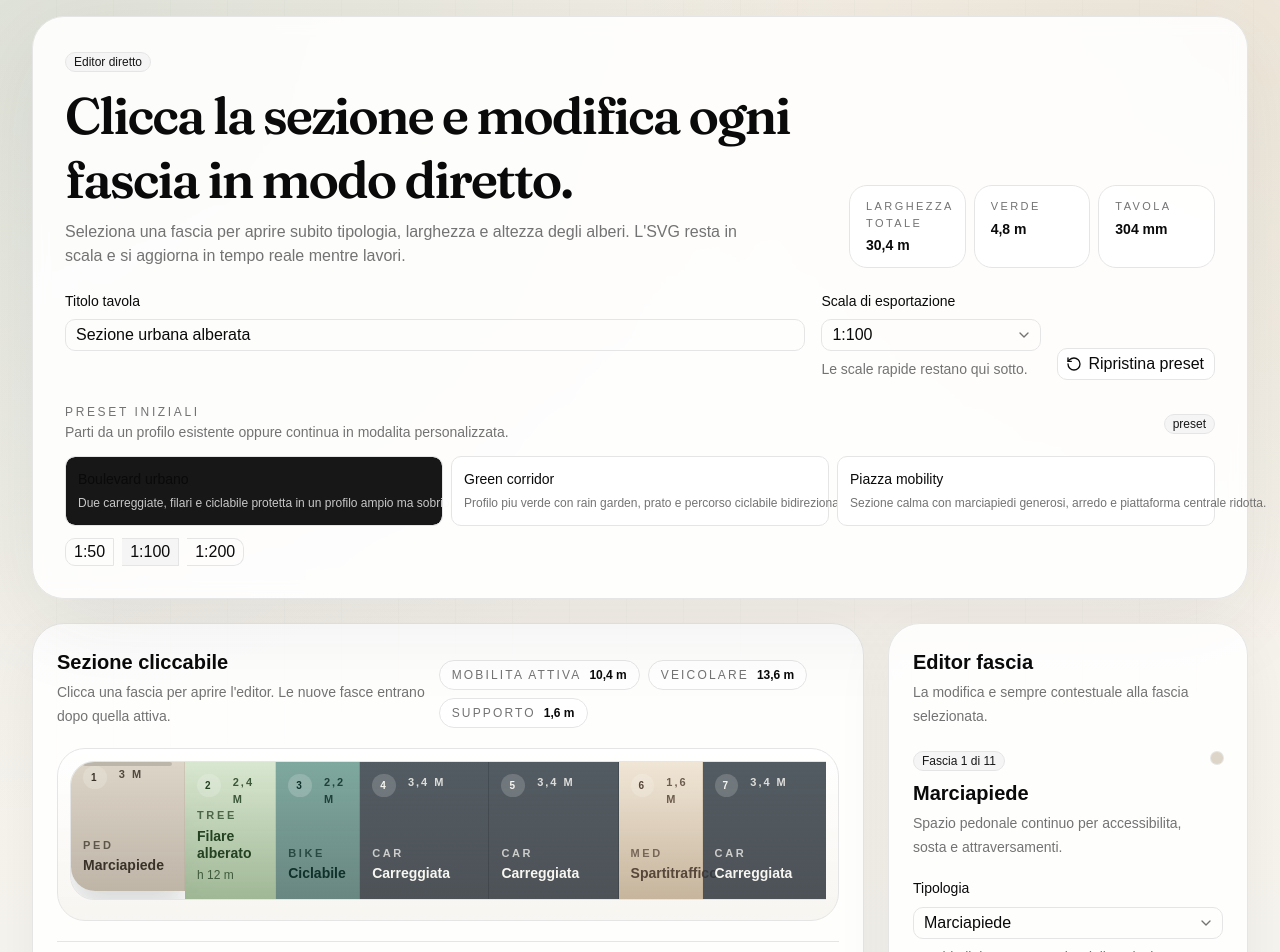
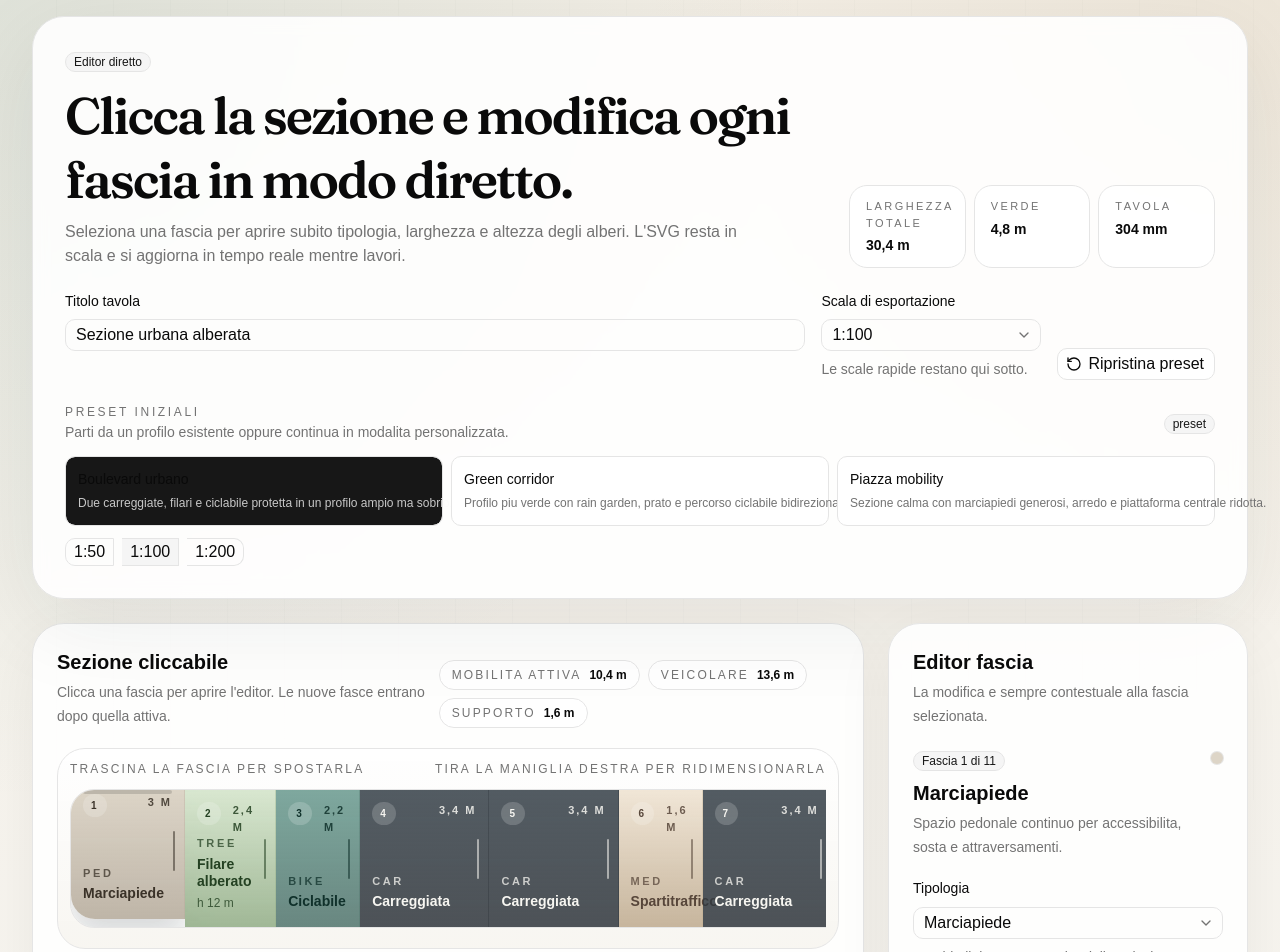
Before and after one commit to matteocollotti-code/Sezioni, a React (Vite) app: page / in a window 1280 px wide. Shown: the top 952 px of the page. Built offline with nearby package versions, Linux system fonts and the light colour scheme.

Commit message:
feat: support drag and resize in section strip

```diff
--- a/src/App.tsx
+++ b/src/App.tsx
@@ -195,6 +195,36 @@ function App() {
     })
     setActiveElementId(id)
     markAsCustom()
+  }
+
+  const reorderElement = (id: string, targetIndex: number) => {
+    setElements((current) => {
+      const currentIndex = current.findIndex((element) => element.id === id)
+
+      if (
+        currentIndex === -1 ||
+        targetIndex < 0 ||
+        targetIndex >= current.length ||
+        targetIndex === currentIndex
+      ) {
+        return current
+      }
+
+      const next = [...current]
+      const [moved] = next.splice(currentIndex, 1)
+      next.splice(targetIndex, 0, moved)
+      return next
+    })
+    setActiveElementId(id)
+    markAsCustom()
+  }
+
+  const resizeElement = (id: string, value: number) => {
+    updateElement(id, (element) => ({
+      ...element,
+      width: clampWidth(element.type, value),
+    }))
+    setActiveElementId(id)
   }
 
   const removeElement = (id: string) => {
@@ -396,6 +426,8 @@ function App() {
               totalWidth={metrics.totalWidth}
               activeElementId={resolvedActiveElementId}
               onSelect={setActiveElementId}
+              onResize={resizeElement}
+              onReorder={reorderElement}
             />
 
             <Separator />
@@ -499,16 +531,6 @@ function App() {
               />
             </div>
 
-            <p className="text-sm leading-6 text-muted-foreground">
-              La variante{" "}
-              <span className="font-medium text-foreground">
-                {previewVariant === "clean" ? "clean" : "illustrata"}
-              </span>{" "}
-              {previewVariant === "clean"
-                ? "mantiene campiture, quote e misure per una postproduzione rapida."
-                : "usa alberi derivati da misto.ai, icone da Balshi_Icon Database_2D.ai e un impianto grafico tecnico ispirato a 260407_Benghazi Street Sections.ai."}
-            </p>
-
             {isSummaryVisible ? (
               <SectionSummaryCard
                 title="Summary dimensionale"
--- a/src/components/section-editor/InteractiveSectionStrip.tsx
+++ b/src/components/section-editor/InteractiveSectionStrip.tsx
@@ -1,3 +1,5 @@
+import * as React from "react"
+
 import { elementDefinitions } from "@/data/sectionLibrary"
 import type { SectionElement } from "@/types"
 import { cn } from "@/lib/utils"
@@ -13,14 +15,87 @@ interface InteractiveSectionStripProps {
   totalWidth: number
   activeElementId: string | null
   onSelect: (id: string) => void
+  onResize: (id: string, width: number) => void
+  onReorder: (id: string, targetIndex: number) => void
 }
+
+type InteractionState =
+  | {
+      mode: "move"
+      id: string
+    }
+  | {
+      mode: "resize"
+      id: string
+      startClientX: number
+      startWidth: number
+    }
 
 export function InteractiveSectionStrip({
   elements,
   totalWidth,
   activeElementId,
   onSelect,
+  onResize,
+  onReorder,
 }: InteractiveSectionStripProps) {
+  const trackRef = React.useRef<HTMLDivElement | null>(null)
+  const [interaction, setInteraction] = React.useState<InteractionState | null>(null)
+  const draggingId = interaction?.mode === "move" ? interaction.id : null
+  const resizingId = interaction?.mode === "resize" ? interaction.id : null
+
+  React.useEffect(() => {
+    if (!interaction) {
+      return
+    }
+
+    const handlePointerMove = (event: PointerEvent) => {
+      if (interaction.mode === "resize") {
+        const renderedWidth = trackRef.current?.clientWidth ?? getInteractiveStripWidth(totalWidth)
+        const pixelsPerMeter = totalWidth > 0 ? renderedWidth / totalWidth : 0
+
+        if (!pixelsPerMeter) {
+          return
+        }
+
+        const deltaWidth = (event.clientX - interaction.startClientX) / pixelsPerMeter
+        onResize(interaction.id, interaction.startWidth + deltaWidth)
+        return
+      }
+
+      const targetIndex = resolveTargetIndex(
+        event.clientX,
+        elements,
+        totalWidth,
+        trackRef.current
+      )
+
+      if (targetIndex === null) {
+        return
+      }
+
+      const currentIndex = elements.findIndex((element) => element.id === interaction.id)
+
+      if (currentIndex !== -1 && targetIndex !== currentIndex) {
+        onReorder(interaction.id, targetIndex)
+      }
+    }
+
+    const handlePointerUp = () => {
+      setInteraction(null)
+    }
+
+    window.addEventListener("pointermove", handlePointerMove)
+    window.addEventListener("pointerup", handlePointerUp)
+    window.addEventListener("pointercancel", handlePointerUp)
+
+    return () => {
+      window.removeEventListener("pointermove", handlePointerMove)
+      window.removeEventListener("pointerup", handlePointerUp)
+      window.removeEventListener("pointercancel", handlePointerUp)
+    }
+  }, [elements, interaction, onReorder, onResize, totalWidth])
+
   if (elements.length === 0 || totalWidth <= 0) {
     return (
       <div className="rounded-[28px] border border-dashed border-border bg-muted/35 px-4 py-8 text-center text-sm leading-6 text-muted-foreground">
@@ -34,8 +109,14 @@ export function InteractiveSectionStrip({
 
   return (
     <div className="overflow-hidden rounded-[28px] border border-border/70 bg-[linear-gradient(180deg,rgba(255,255,255,0.78),rgba(247,245,240,0.94))] p-3">
+      <div className="mb-3 flex flex-wrap items-center justify-between gap-3 text-xs uppercase tracking-[0.18em] text-muted-foreground">
+        <span>Trascina la fascia per spostarla</span>
+        <span>Tira la maniglia destra per ridimensionarla</span>
+      </div>
+
       <div className="overflow-x-auto pb-2">
         <div
+          ref={trackRef}
           className="flex min-w-full items-stretch overflow-hidden rounded-[24px] border border-border/70 bg-background/70"
           style={{ width: `${stripWidth}px` }}
         >
@@ -47,24 +128,42 @@ export function InteractiveSectionStrip({
               stripWidth
             )
             const isActive = element.id === activeElementId
+            const isDragging = element.id === draggingId
+            const isResizing = element.id === resizingId
 
             return (
-              <button
+              <div
                 key={element.id}
-                type="button"
-                onClick={() => onSelect(element.id)}
+                role="button"
+                tabIndex={0}
+                onPointerDown={(event) => {
+                  if (event.button !== 0) {
+                    return
+                  }
+
+                  onSelect(element.id)
+                  setInteraction({
+                    mode: "move",
+                    id: element.id,
+                  })
+                }}
+                onKeyDown={(event) => {
+                  if (event.key === "Enter" || event.key === " ") {
+                    event.preventDefault()
+                    onSelect(element.id)
+                  }
+                }}
                 className={cn(
-                  "group relative flex shrink-0 flex-col justify-between border-r px-3 pb-4 pt-3 text-left transition-all duration-300 ease-out last:border-r-0 first:rounded-l-[24px] last:rounded-r-[24px] focus-visible:outline-none focus-visible:ring-2 focus-visible:ring-primary/40 focus-visible:ring-offset-2 focus-visible:ring-offset-background",
+                  "group relative flex shrink-0 cursor-grab flex-col justify-between border-r px-3 pb-4 pt-3 text-left transition-all duration-300 ease-out last:border-r-0 first:rounded-l-[24px] last:rounded-r-[24px] focus-visible:outline-none focus-visible:ring-2 focus-visible:ring-primary/40 focus-visible:ring-offset-2 focus-visible:ring-offset-background",
                   isActive
                     ? "-translate-y-2 shadow-[0_18px_32px_rgba(16,24,40,0.16)]"
-                    : "hover:-translate-y-1 hover:shadow-[0_12px_24px_rgba(16,24,40,0.1)]"
+                    : "hover:-translate-y-1 hover:shadow-[0_12px_24px_rgba(16,24,40,0.1)]",
+                  isDragging && "cursor-grabbing ring-2 ring-primary/30",
+                  isResizing && "ring-2 ring-primary/40"
                 )}
                 style={{
                   width: `${segmentWidth}px`,
-                  minWidth: `${Math.min(
-                    124,
-                    Math.max(84, element.width * 18)
-                  )}px`,
+                  minWidth: `${Math.min(124, Math.max(84, element.width * 18))}px`,
                   color: definition.textColor,
                   borderColor: withAlpha(definition.stroke, 0.32),
                   background: `linear-gradient(180deg, ${withAlpha(
@@ -105,7 +204,27 @@ export function InteractiveSectionStrip({
                 {isActive ? (
                   <span className="pointer-events-none absolute inset-x-3 top-2 h-1 rounded-full bg-black/14" />
                 ) : null}
-              </button>
+
+                <span
+                  role="presentation"
+                  onPointerDown={(event) => {
+                    event.stopPropagation()
+                    onSelect(element.id)
+                    setInteraction({
+                      mode: "resize",
+                      id: element.id,
+                      startClientX: event.clientX,
+                      startWidth: element.width,
+                    })
+                  }}
+                  className={cn(
+                    "absolute inset-y-2 right-1 flex w-3 cursor-ew-resize items-center justify-center rounded-full transition-colors",
+                    isResizing ? "bg-black/14" : "hover:bg-black/10"
+                  )}
+                >
+                  <span className="h-10 w-[2px] rounded-full bg-current/55" />
+                </span>
+              </div>
             )
           })}
         </div>
@@ -113,3 +232,36 @@ export function InteractiveSectionStrip({
     </div>
   )
 }
+
+function resolveTargetIndex(
+  clientX: number,
+  elements: SectionElement[],
+  totalWidth: number,
+  trackElement: HTMLDivElement | null
+) {
+  if (!trackElement || totalWidth <= 0) {
+    return null
+  }
+
+  const rect = trackElement.getBoundingClientRect()
+  const relativeX = Math.max(0, Math.min(clientX - rect.left, rect.width))
+  const stripWidth = trackElement.clientWidth || getInteractiveStripWidth(totalWidth)
+  let accumulatedWidth = 0
+
+  for (let index = 0; index < elements.length; index += 1) {
+    const segmentWidth = getSegmentWidthPx(
+      elements[index].width,
+      totalWidth,
+      stripWidth
+    )
+    const center = accumulatedWidth + segmentWidth / 2
+
+    if (relativeX < center) {
+      return index
+    }
+
+    accumulatedWidth += segmentWidth
+  }
+
+  return elements.length - 1
+}
--- a/src/data/sectionLibrary.ts
+++ b/src/data/sectionLibrary.ts
@@ -218,9 +218,8 @@ const activeMobilityTypes = new Set<ElementType>(['cycleway', 'sidewalk'])
 const vehicularTypes = new Set<ElementType>(['lane', 'parking'])
 
 export function clampWidth(type: ElementType, value: number) {
-  const definition = elementDefinitions[type]
-  const clampedValue = Math.min(definition.max, Math.max(definition.min, value))
-  return Number(clampedValue.toFixed(1))
+  const normalizedValue = Number.isFinite(value) ? value : elementDefinitions[type].defaultWidth
+  return Number(Math.max(0.1, normalizedValue).toFixed(1))
 }
 
 export function clampTreeHeight(type: ElementType, value: number) {
```
Also changed, not shown: src/components/section-editor/SelectionInspector.tsx (+14 -5 lines).
